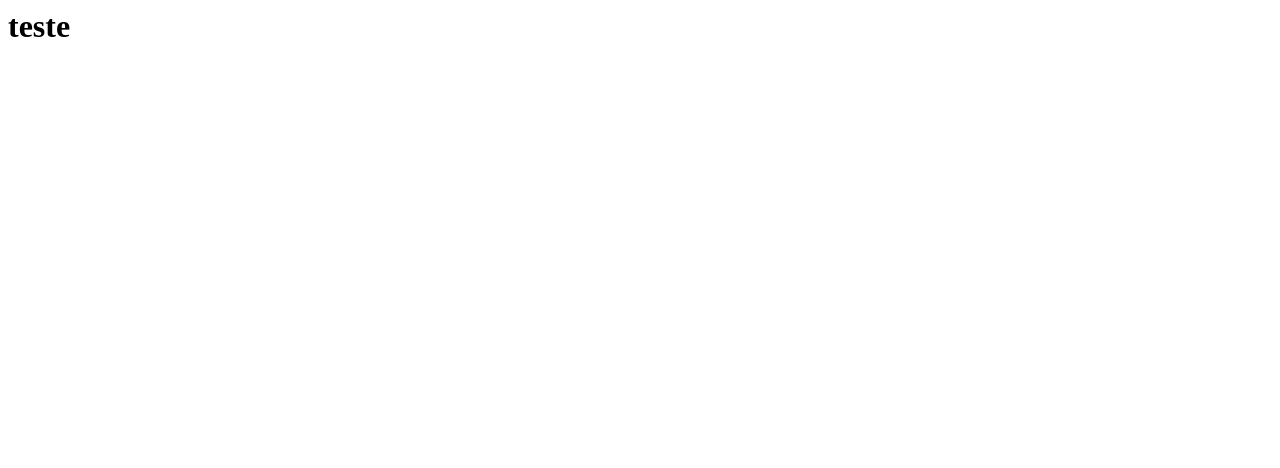
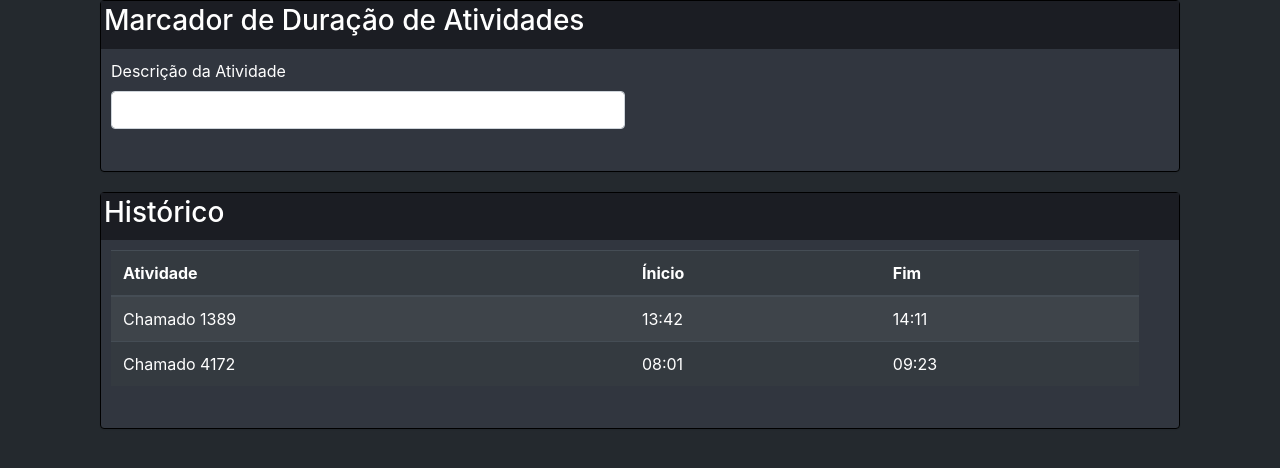
Before and after one commit to jorgeMaicon/marcador-de-tempo-tarefas, a plain HTML site: page index.html in a window 1280 px wide. Drawn offline with nearby package versions, Linux system fonts and the light colour scheme.

Commit message:
Pagina com dados chumbados

```diff
--- a/index.html
+++ b/index.html
@@ -1 +1,76 @@
-<h1>teste</h1>
+<html>
+<title>Atalhos Urls Fluig - By jorgeMaicon</title>
+
+<head>
+    <meta name="viewport" content="width=device-width, initial-scale=1.0">
+    <meta charset="utf-8" />
+    <script src="https://code.jquery.com/jquery-3.5.1.js" integrity="sha256-QWo7LDvxbWT2tbbQ97B53yJnYU3WhH/C8ycbRAkjPDc=" crossorigin="anonymous"></script>
+    <script src="https://stackpath.bootstrapcdn.com/bootstrap/4.5.2/js/bootstrap.min.js" integrity="sha384-B4gt1jrGC7Jh4AgTPSdUtOBvfO8shuf57BaghqFfPlYxofvL8/KUEfYiJOMMV+rV" crossorigin="anonymous"></script>
+    <link rel="stylesheet" href="https://stackpath.bootstrapcdn.com/bootstrap/4.5.2/css/bootstrap.min.css" integrity="sha384-JcKb8q3iqJ61gNV9KGb8thSsNjpSL0n8PARn9HuZOnIxN0hoP+VmmDGMN5t9UJ0Z" crossorigin="anonymous">
+    <script type="text/javascript" src="main.js"></script>
+    <link type="text/css" rel="stylesheet" href="style.css" />
+</head>
+
+<body>
+    <div class="container">
+        <div class="col-md-12">
+
+            <div class="panel panel-primary">
+                <div class="panel-heading panel-body-color">
+                    <h3 class="panel-title font-color"> Marcador de Duração de Atividades</h3>
+                </div>
+                <div class="panel-body form-group">
+
+                    <div class="row">
+
+                        <div class="col-md-6">
+                            <div class="form-group">
+                                <label for="server_address" class="font-color">Descrição da Atividade</label>
+                                <input type="text" class="form-control" id="server_address" name="server_address" onchange="fillUrl()">
+                            </div>
+                        </div>
+
+                    </div>
+
+                </div>
+            </div>
+
+            <div class="panel panel-primary">
+                <div class="panel-heading panel-body-color">
+                    <h3 class="panel-title font-color"> Histórico</h3>
+                </div>
+                <div class="panel-body form-group">
+
+                    <div class="row col-md-12">
+
+                        <table class="table table-striped table-dark">
+                            <thead>
+                                <tr>
+                                    <th scope="col">Atividade</th>
+                                    <th scope="col">Ínicio</th>
+                                    <th scope="col">Fim</th>
+                                </tr>
+                            </thead>
+                            <tbody>
+                                <tr>
+                                    <td>Chamado 1389</td>
+                                    <td>13:42</td>
+                                    <td>14:11</td>
+                                </tr>
+                                <tr>
+                                    <td>Chamado 4172</td>
+                                    <td>08:01</td>
+                                    <td>09:23</td>
+                                </tr>
+                            </tbody>
+                        </table>
+
+                    </div>
+
+                </div>
+            </div>
+        </div>
+    </div>
+</body>
+
+</html>
--- /dev/null
+++ b/style.css
@@ -0,0 +1,36 @@
+body {
+    background-color: #24292e;
+}
+
+.font-color {
+    color: white;
+}
+
+.result {
+    text-align: center;
+}
+
+.panel-body-color {
+    background-color: #1b1d23;
+}
+
+.panel {
+    margin-bottom: 20px;
+    background-color: #31363f;
+    border: 1px solid black;
+    border-radius: 4px;
+    /* -webkit-box-shadow: 0 1px 1px rgba(0, 0, 0, 0.05); */
+    box-shadow: 0 1px 1px rgba(0, 0, 0, 0.05);
+}
+
+.panel-heading {
+    border: 0px solid #ccc;
+    padding: 3px;
+    margin: 0;
+}
+
+.panel-body {
+    border: 0px solid black;
+    padding: 10px;
+    border-top: 0;
+}
```
Also changed, not shown: main.js (added, +44 -0 lines).
